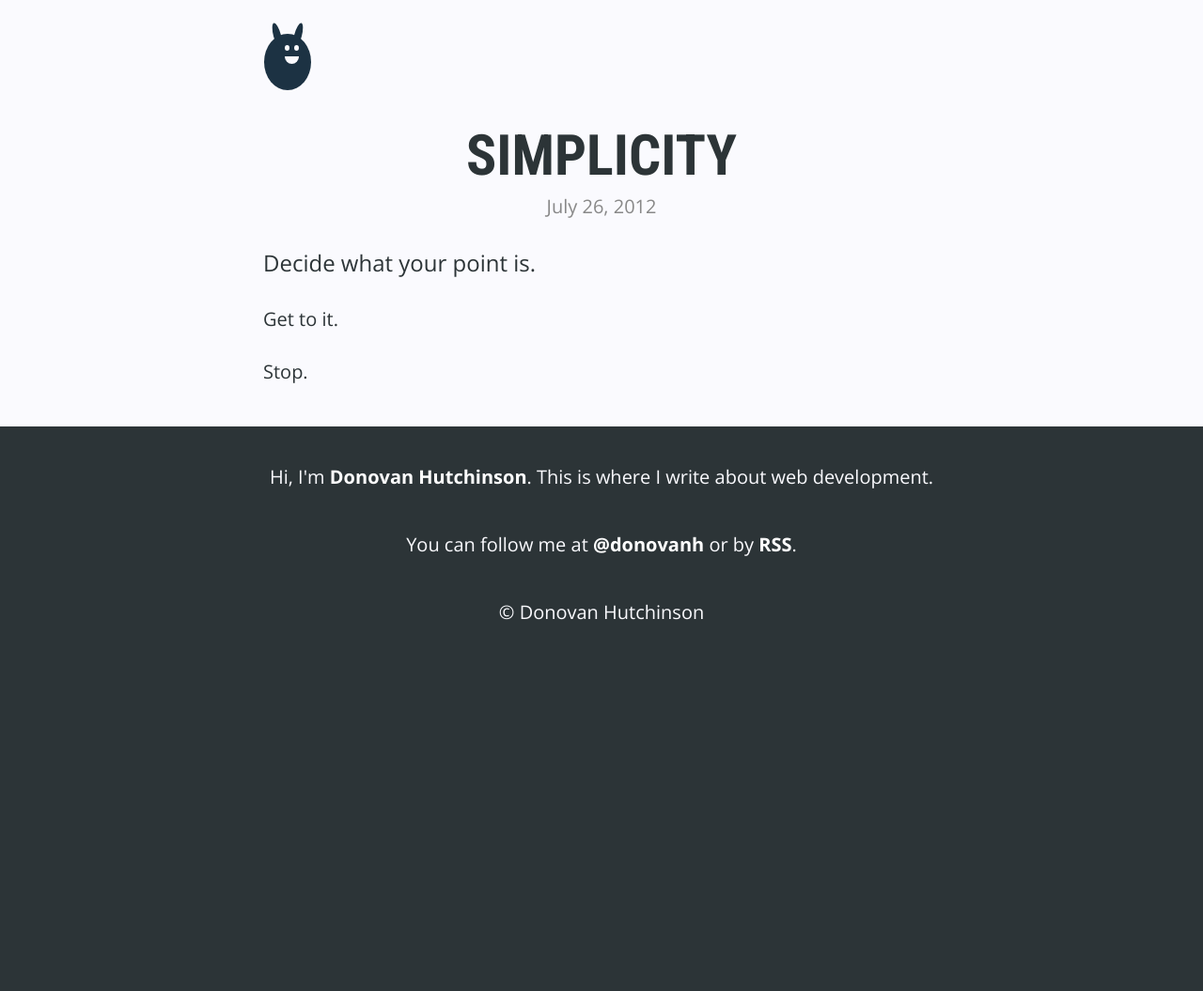
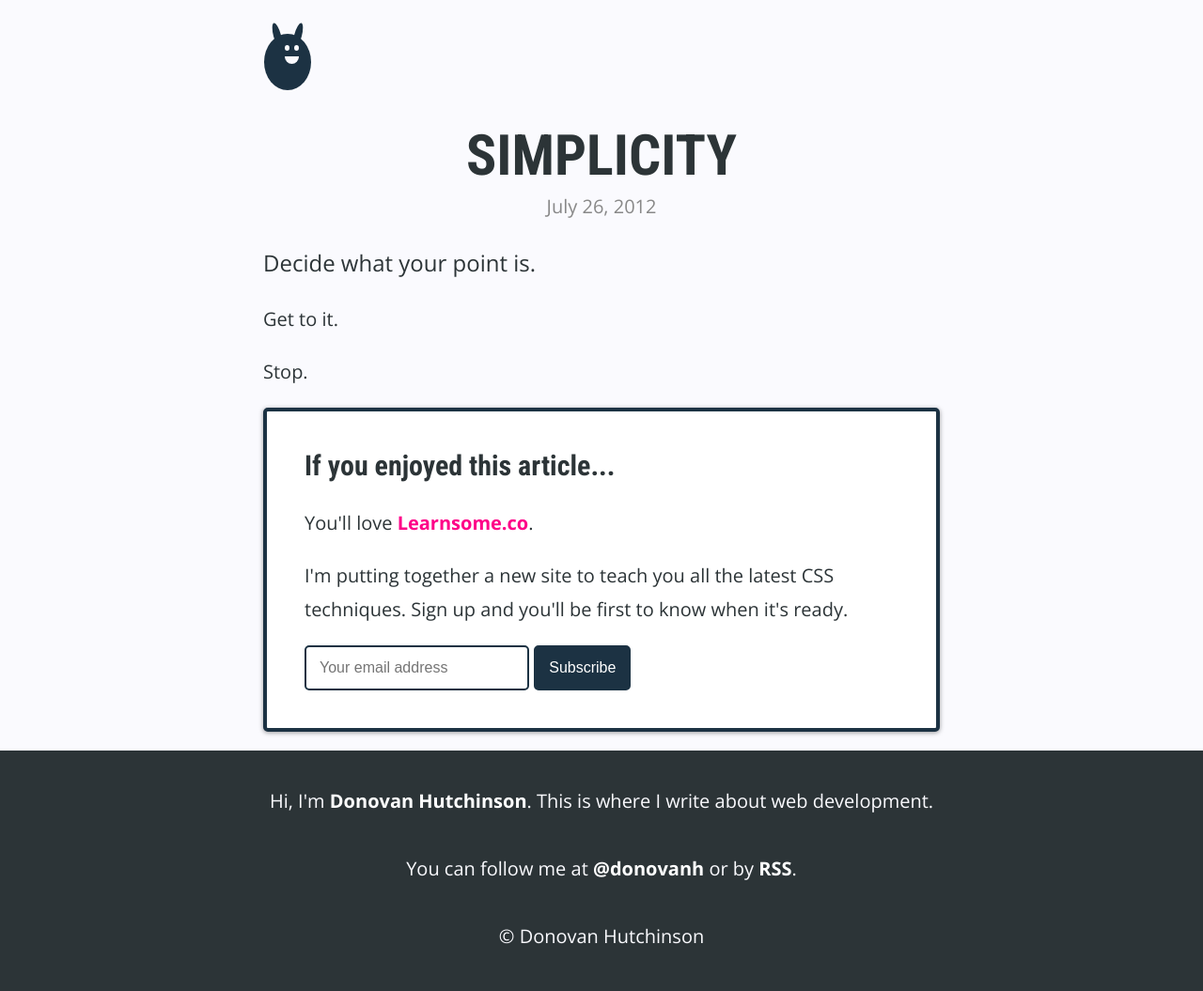
Before and after one commit to donovanh/donovanh.github.com, a Jekyll site: the page built from _posts/2012-07-26-simplicity.markdown, in a window 1280 px wide. Shown: the whole page at 94% size. Built offline with Jekyll 4.4.1, drawn with Linux system fonts in a browser that asks for light colours; nearby versions of some CDN libraries; before the commit the page ends 900 px from its top, so only the background shows below that.

Commit message:
Signup form on post footer

```diff
--- a/_layouts/post.html
+++ b/_layouts/post.html
@@ -4,14 +4,29 @@ layout: default
 
 <article>
 
-	<header class="post">
-	  <h1 id="responsive_headline">{{ page.title }}</h1>
-	  <p class="date">{{ page.date | date: "%B %d, %Y" }}</p>
-	</header>
+  <header class="post">
+    <h1 id="responsive_headline">{{ page.title }}</h1>
+    <p class="date">{{ page.date | date: "%B %d, %Y" }}</p>
+  </header>
 
-	<section class="entry">
+  <section class="entry">
     {{ content }}
-    <div class="ad-container" style="display:none"><aside id="fusion_ad"><a class="fusion-link" href="/go/fusion">Powered by Fusion</a></aside></div>
+    <!-- Begin MailChimp Signup Form -->
+    <div class="email-signup">
+      <form action="http://hop.us7.list-manage.com/subscribe/post?u=07ab661c8a6f6b3ec4c98c791&amp;id=7daf5f7db7" method="post" id="mc-embedded-subscribe-form" name="mc-embedded-subscribe-form" class="validate" target="_blank" novalidate>
+        <h2>If you enjoyed this article...</h2>
+        <p>You'll love <a href="http://learnsome.co">Learnsome.co</a>.</p>
+        <p>I'm putting together a new site to teach you all the latest CSS techniques. Sign up and you'll be first to know when it's ready.</p>
+        <input type="email" value="" placeholder="Your email address" name="EMAIL" class="email">
+        <div style="position: absolute; left: -5000px;"><input type="text" name="b_07ab661c8a6f6b3ec4c98c791_7daf5f7db7" value=""></div>
+        <input type="submit" value="Subscribe" name="subscribe" id="mc-embedded-subscribe" class="button">
+      </form>
+    </div>
+
+    <!--End mc_embed_signup-->
+    <div class="ad-container" style="display:none">
+      <aside id="fusion_ad"><a class="fusion-link" href="/go/fusion">Powered by Fusion</a></aside>
+    </div>
   </section>
 
 </article>
--- a/javascripts/main.js
+++ b/javascripts/main.js
@@ -35,25 +35,10 @@ function showBouncer() {
     $('.bouncer-container').find('.mask').addClass('move-mask');
 }
 
-function show404Bouncer() {
-	// Set the initial content
-	var old404Heading = $('#404').html();
-	var old404Content = $('.entry').html();
-	$('#404').html('<h1>Sure thing, just this way...</h1><p class="date">Loading...</p>');
-	$('.entry').html('Let\'s just see about finding that page now.<br><br><br>');
-
-	$('.bouncer-container a').append($('#bouncer-template').html());
-	var movingBouncer = $('.bouncer-container').find('.bouncer').addClass('move-bouncer-404');
-	setTimeout(function() {
-		$('#404').html('<h1>Oh, wait...</h1><p class="date">Loading...</p>');
-	}, 2800);
-	setTimeout(function() {
-	  movingBouncer.removeClass('move-bouncer-404').addClass('bouncer-float-up');
-		setTimeout(function() {
-			movingBouncer.removeClass('bouncer-float-up').addClass('bouncer-end-position-404');
-			$('#404').hide().html(old404Heading).fadeIn('fast');
-			$('.entry').hide().html(old404Content).fadeIn('fast');
-		}, 1000);
-	}, 4000);
-
+if ($('.email-signup').length > 0) {
+    $(window).scroll(function() {
+       if(($(window).scrollTop() + $(window).height() >= $(document).height() - 260) && !$('.email-signup').hasClass('activate')) {
+           $('.email-signup').addClass('activate');
        }
+    });
+}
--- a/stylesheets/screen.css
+++ b/stylesheets/screen.css
@@ -935,6 +935,42 @@ article header .date {
 }
 article img {
   max-width: 100%;
+}
+article .email-signup {
+  border: 4px solid #1c3243;
+  background-color: white;
+  border-radius: 5px;
+  box-shadow: 0 1px 5px rgba(0, 0, 0, 0.4);
+  padding: 2em;
+  opacity: 0;
+  -moz-transform-origin: 50% 100% 50%;
+  -ms-transform-origin: 50% 100% 50%;
+  -o-transform-origin: 50% 100% 50%;
+  -webkit-transform-origin: 50% 100% 50%;
+  transform-origin: 50% 100% 50%;
+  -moz-perspective: 900px;
+  -webkit-perspective: 900px;
+  perspective: 900px;
+  -moz-transform-style: preserve3d;
+  -webkit-transform-style: preserve3d;
+  transform-style: preserve3d;
+}
+article .email-signup.activate {
+  -webkit-animation: show-email-signup 0.75s forwards;
+  -moz-animation: show-email-signup 0.75s forwards;
+  -o-animation: show-email-signup 0.75s forwards;
+  -ms-animation: show-email-signup 0.75s forwards;
+  animation: show-email-signup 0.75s forwards;
+}
+article .email-signup input {
+  border-color: #1c3243;
+}
+article .email-signup input[type="submit"] {
+  background-color: #1c3243;
+  color: white;
+}
+article .email-signup h2 {
+  margin-top: 0;
 }
 
 section.content, section.footer-content {
@@ -1434,6 +1470,101 @@ html.no-js .bouncer-container a:hover {
     border-radius: 25px / 30px;
   }
 }
+@-moz-keyframes show-email-signup {
+  0% {
+    -moz-transform: rotateX(-62deg) translateZ(6em);
+    -ms-transform: rotateX(-62deg) translateZ(6em);
+    -o-transform: rotateX(-62deg) translateZ(6em);
+    -webkit-transform: rotateX(-62deg) translateZ(6em);
+    transform: rotateX(-62deg) translateZ(6em);
+    opacity: 0;
+  }
+
+  100% {
+    -moz-transform: rotateX(0);
+    -ms-transform: rotateX(0);
+    -o-transform: rotateX(0);
+    -webkit-transform: rotateX(0);
+    transform: rotateX(0);
+    opacity: 1;
+  }
+}
+@-webkit-keyframes show-email-signup {
+  0% {
+    -moz-transform: rotateX(-62deg) translateZ(6em);
+    -ms-transform: rotateX(-62deg) translateZ(6em);
+    -o-transform: rotateX(-62deg) translateZ(6em);
+    -webkit-transform: rotateX(-62deg) translateZ(6em);
+    transform: rotateX(-62deg) translateZ(6em);
+    opacity: 0;
+  }
+
+  100% {
+    -moz-transform: rotateX(0);
+    -ms-transform: rotateX(0);
+    -o-transform: rotateX(0);
+    -webkit-transform: rotateX(0);
+    transform: rotateX(0);
+    opacity: 1;
+  }
+}
+@-o-keyframes show-email-signup {
+  0% {
+    -moz-transform: rotateX(-62deg) translateZ(6em);
+    -ms-transform: rotateX(-62deg) translateZ(6em);
+    -o-transform: rotateX(-62deg) translateZ(6em);
+    -webkit-transform: rotateX(-62deg) translateZ(6em);
+    transform: rotateX(-62deg) translateZ(6em);
+    opacity: 0;
+  }
+
+  100% {
+    -moz-transform: rotateX(0);
+    -ms-transform: rotateX(0);
+    -o-transform: rotateX(0);
+    -webkit-transform: rotateX(0);
+    transform: rotateX(0);
+    opacity: 1;
+  }
+}
+@-ms-keyframes show-email-signup {
+  0% {
+    -moz-transform: rotateX(-62deg) translateZ(6em);
+    -ms-transform: rotateX(-62deg) translateZ(6em);
+    -o-transform: rotateX(-62deg) translateZ(6em);
+    -webkit-transform: rotateX(-62deg) translateZ(6em);
+    transform: rotateX(-62deg) translateZ(6em);
+    opacity: 0;
+  }
+
+  100% {
+    -moz-transform: rotateX(0);
+    -ms-transform: rotateX(0);
+    -o-transform: rotateX(0);
+    -webkit-transform: rotateX(0);
+    transform: rotateX(0);
+    opacity: 1;
+  }
+}
+@keyframes show-email-signup {
+  0% {
+    -moz-transform: rotateX(-62deg) translateZ(6em);
+    -ms-transform: rotateX(-62deg) translateZ(6em);
+    -o-transform: rotateX(-62deg) translateZ(6em);
+    -webkit-transform: rotateX(-62deg) translateZ(6em);
+    transform: rotateX(-62deg) translateZ(6em);
+    opacity: 0;
+  }
+
+  100% {
+    -moz-transform: rotateX(0);
+    -ms-transform: rotateX(0);
+    -o-transform: rotateX(0);
+    -webkit-transform: rotateX(0);
+    transform: rotateX(0);
+    opacity: 1;
+  }
+}
 pre > .editable-styles {
   border: 1px solid white;
   -moz-border-radius: 5px;
@@ -1448,10 +1579,6 @@ pre > .editable-styles {
   background: white;
   font-size: 14px;
   padding-left: 10px;
-}
-
-.apple-container {
-  display: none;
 }
 
 @media screen and (-webkit-min-device-pixel-ratio: 0) {
```
Also changed, not shown: stylesheets/sass/screen.sass (+32 -3 lines). Lines whose indentation alone changed are shown as unchanged.
